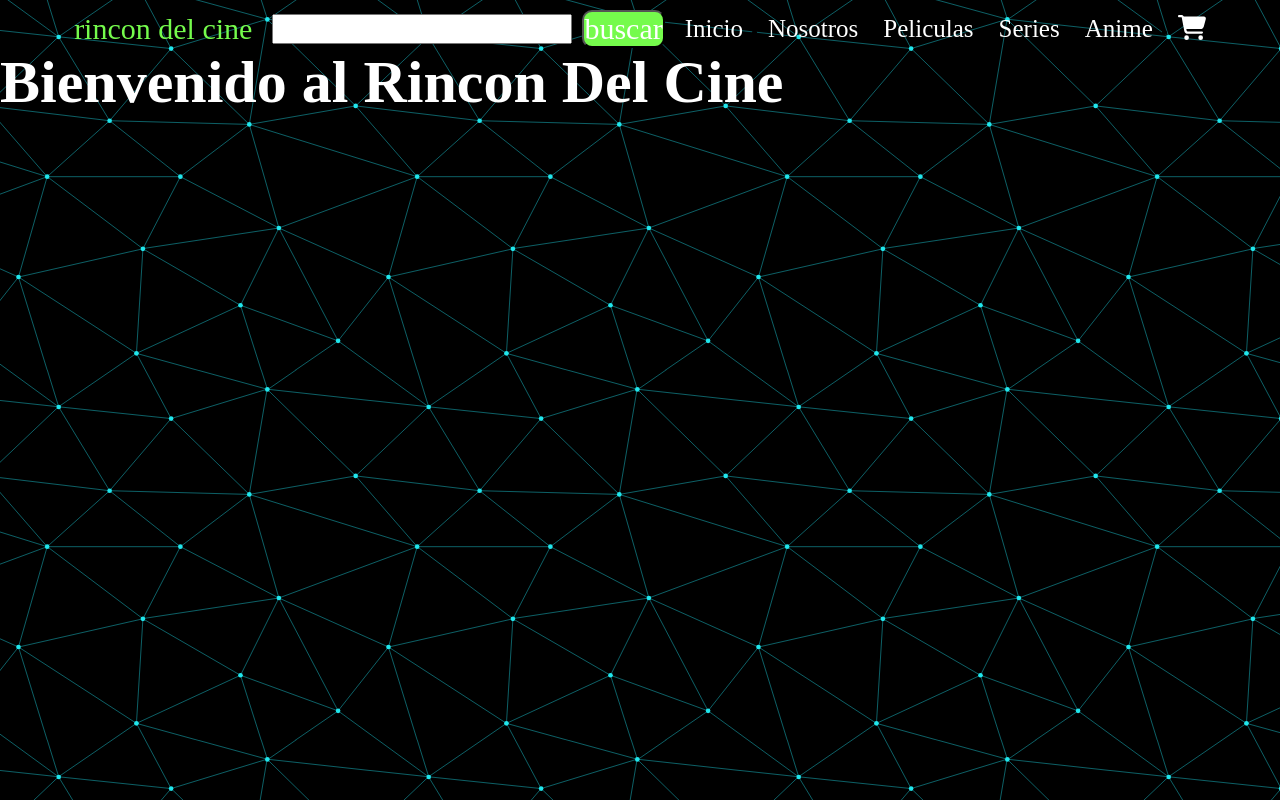
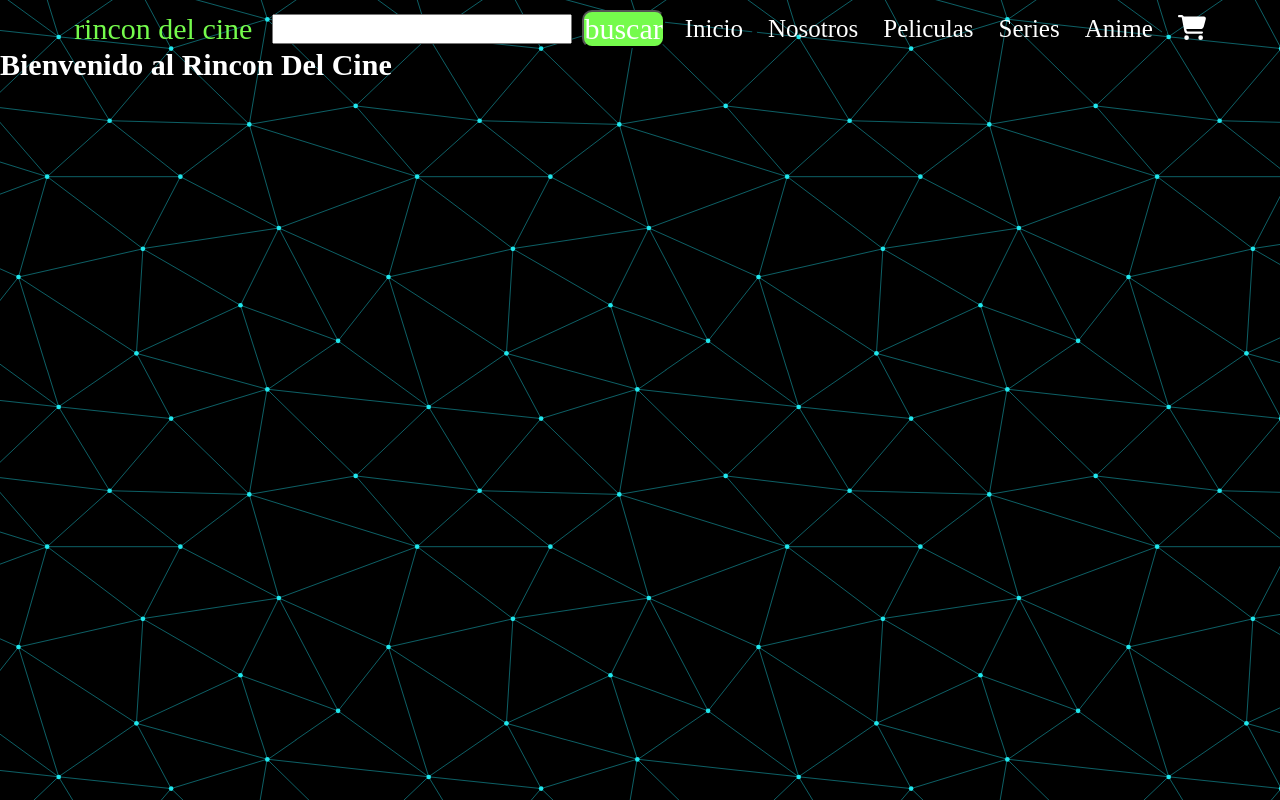
Before and after one commit to johanssp/pelicula-store, a React (Create React App) app: page / in a window 1280 px wide. Built offline with nearby package versions, Linux system fonts and the light colour scheme.

Commit message:
arreglo h1

```diff
--- a/src/App.css
+++ b/src/App.css
@@ -103,7 +103,7 @@ body {
   color: white;
 }
 
-h1 {
+.titulo {
   font-size: 30px;
   color:white;
 }
--- a/src/components/ItemListContainer.jsx
+++ b/src/components/ItemListContainer.jsx
@@ -3,7 +3,7 @@ import React from 'react'
 const ItemListContainer = () => {
   return (
     <div>
-      <h1>Bienvenido al Rincon Del Cine </h1>
+      <h1 className='titulo'>Bienvenido al Rincon Del Cine </h1>
     </div>
   )
 }
```
